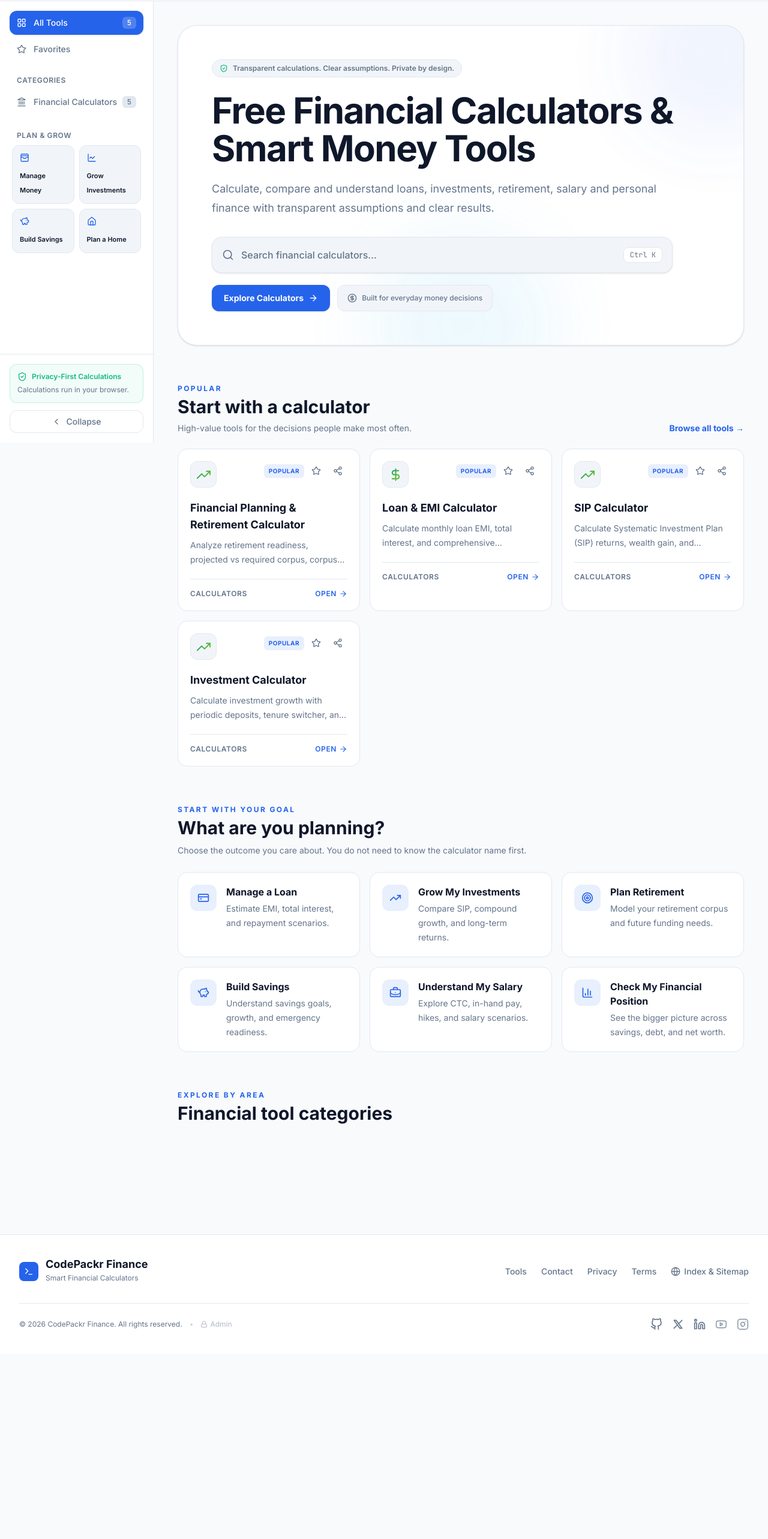
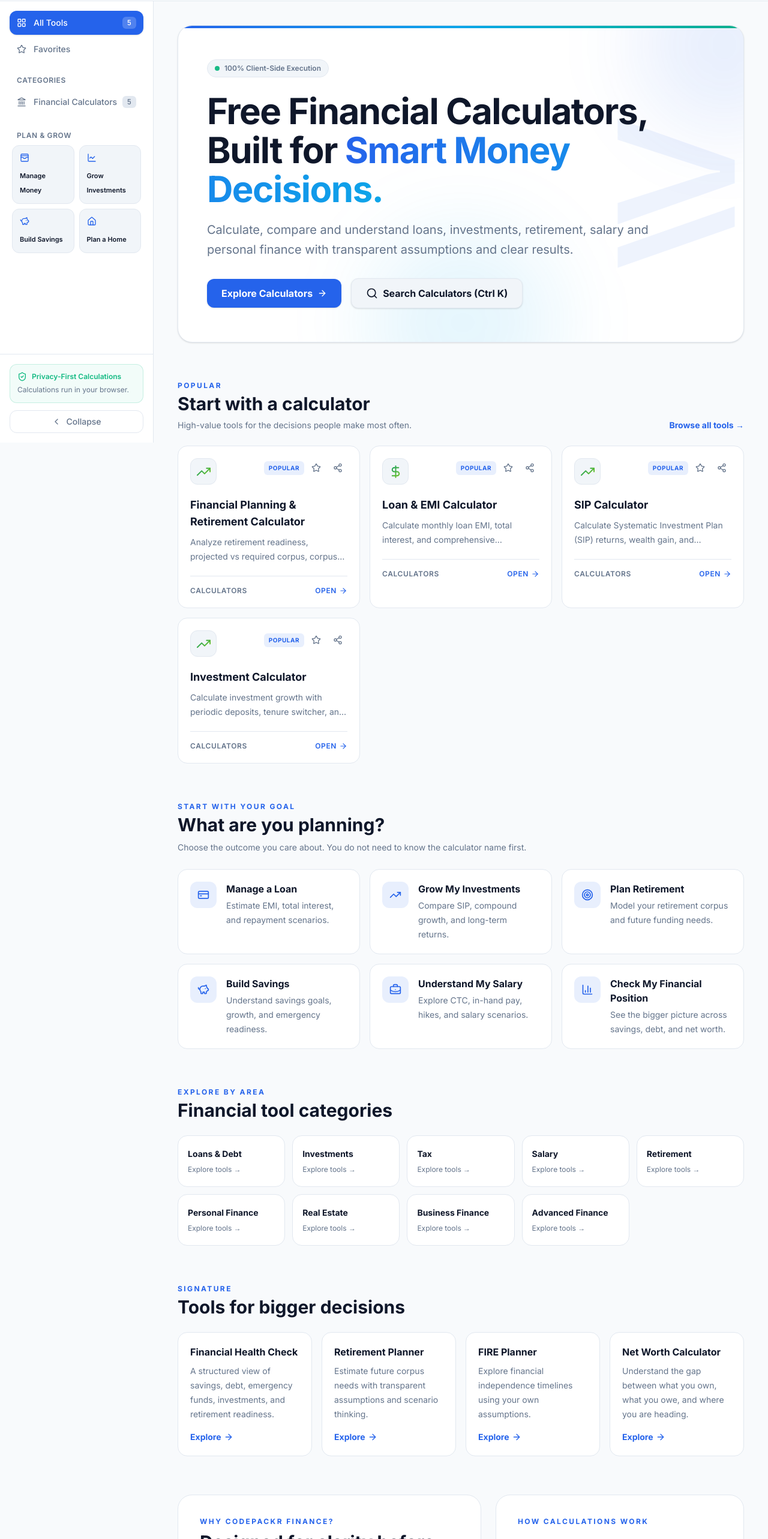
Before and after one commit to coolnaveen99/codepackr-finance, a React (Vite) app: page / in a window 1280 px wide. Shown: the part 63-2629 px from the top of the page at 60% size. Before the commit the page ends 2321 px from the top, so only its background shows below. Built offline with nearby package versions, Linux system fonts and the light colour scheme; no server answers; the database is empty.

Commit message:
refine homepage hero to match established CodePackr landing-page style

```diff
--- a/src/components/HomeDashboard.tsx
+++ b/src/components/HomeDashboard.tsx
@@ -43,6 +43,25 @@ const planningCards = [
   { title: 'Check My Financial Position', description: 'See the bigger picture across savings, debt, and net worth.', icon: BarChart3, matches: ['net worth', 'financial health', 'financial planner'], category: 'calculators' as CategoryFilter },
 ];
 
+const categoryCards = [
+  ['Loans & Debt', 'loans'],
+  ['Investments', 'investments'],
+  ['Tax', 'tax'],
+  ['Salary', 'salary'],
+  ['Retirement', 'retirement'],
+  ['Personal Finance', 'personal-finance'],
+  ['Real Estate', 'real-estate'],
+  ['Business Finance', 'business-finance'],
+  ['Advanced Finance', 'advanced-finance'],
+];
+
+const signaturePatterns = [
+  { title: 'Financial Health Check', description: 'A structured view of savings, debt, emergency funds, investments, and retirement readiness.', patterns: ['financial health', 'health check'] },
+  { title: 'Retirement Planner', description: 'Estimate future corpus needs with transparent assumptions and scenario thinking.', patterns: ['retirement', 'financial planner'] },
+  { title: 'FIRE Planner', description: 'Explore financial independence timelines using your own assumptions.', patterns: ['fire planner', 'fire'] },
+  { title: 'Net Worth Calculator', description: 'Understand the gap between what you own, what you owe, and where you are heading.', patterns: ['net worth'] },
+];
+
 export const HomeDashboard: React.FC<HomeDashboardProps> = ({ onSelectTool, selectedCategory, onSelectCategory, onOpenSearch }) => {
   const [searchQuery, setSearchQuery] = useState('');
   const [copiedId, setCopiedId] = useState<string | null>(null);
@@ -76,43 +95,49 @@ export const HomeDashboard: React.FC<HomeDashboardProps> = ({ onSelectTool, sele
 
   return (
     <div id="home-dashboard" className="space-y-16 pb-20 animate-fade-in">
-      <section className="relative overflow-hidden rounded-[2rem] border border-[color:var(--border)] bg-[color:var(--surface)] shadow-sm">
-        <div className="absolute inset-0 pointer-events-none opacity-70">
-          <div className="absolute -top-24 -right-24 h-72 w-72 rounded-full bg-[color:var(--brand)]/10 blur-3xl" />
+      {/* Hero - mirrors the established CodePackr landing-page hierarchy */}
+      <section className="relative overflow-hidden rounded-3xl border border-[color:var(--border)] bg-[color:var(--surface)] shadow-sm">
+        <div className="absolute inset-x-0 top-0 h-1 bg-gradient-to-r from-[color:var(--brand)] via-[color:var(--accent)] to-[color:var(--success)]" />
+        <div className="absolute inset-0 pointer-events-none overflow-hidden">
+          <div className="absolute right-[-80px] top-1/2 -translate-y-1/2 opacity-[0.07] text-[color:var(--brand)]" aria-hidden="true">
+            <span className="block text-[20rem] font-mono font-bold leading-none">&gt;=</span>
+          </div>
+          <div className="absolute -right-28 -top-28 h-72 w-72 rounded-full bg-[color:var(--brand)]/10 blur-3xl" />
           <div className="absolute -bottom-32 left-1/3 h-80 w-80 rounded-full bg-[color:var(--accent)]/10 blur-3xl" />
         </div>
-        <div className="relative z-10 px-6 py-10 sm:px-10 lg:px-14 lg:py-14">
+        <div className="relative z-10 px-6 py-12 sm:px-10 lg:px-12 lg:py-14">
           <div className="max-w-4xl">
-            <div className="inline-flex items-center gap-2 rounded-full border border-[color:var(--border)] bg-[color:var(--surface-elevated)] px-3 py-1.5 text-xs font-semibold text-[color:var(--ink-muted)]">
-              <ShieldCheck className="h-3.5 w-3.5 text-[color:var(--success)]" />
-              Transparent calculations. Clear assumptions. Private by design.
+            <div className="inline-flex items-center gap-2 px-3 py-1.5 rounded-full text-xs font-semibold border border-[color:var(--border)] bg-[color:var(--surface-elevated)] text-[color:var(--ink-muted)] mb-6">
+              <span className="w-2 h-2 rounded-full bg-[color:var(--success)] animate-pulse" />
+              100% Client-Side Execution
             </div>
-            <h1 className="mt-6 max-w-4xl text-4xl font-extrabold tracking-tight text-[color:var(--ink)] sm:text-5xl lg:text-6xl lg:leading-[1.05]">
-              Free Financial Calculators &amp; Smart Money Tools
+            <h1 className="text-4xl sm:text-5xl lg:text-6xl font-extrabold tracking-tight text-[color:var(--ink)] leading-[1.08] mb-5 max-w-4xl">
+              Free Financial Calculators,<br />
+              Built for <span className="text-transparent bg-clip-text bg-gradient-to-r from-[color:var(--brand)] to-[color:var(--accent)]">Smart Money Decisions.</span>
             </h1>
-            <p className="mt-5 max-w-3xl text-base leading-8 text-[color:var(--ink-muted)] sm:text-lg">
+            <p className="text-lg sm:text-xl text-[color:var(--ink-muted)] mb-8 max-w-3xl leading-relaxed">
               Calculate, compare and understand loans, investments, retirement, salary and personal finance with transparent assumptions and clear results.
             </p>
-            <div className="mt-8 max-w-3xl">
-              <button onClick={onOpenSearch} className="group flex w-full items-center gap-3 rounded-2xl border border-[color:var(--border)] bg-[color:var(--surface-elevated)] px-4 py-4 text-left shadow-sm transition hover:border-[color:var(--brand)] focus:outline-none focus:ring-2 focus:ring-[color:var(--brand)]/30" aria-label="Search financial calculators">
-                <Search className="h-5 w-5 shrink-0 text-[color:var(--ink-muted)] group-hover:text-[color:var(--brand)]" />
-                <span className="flex-1 truncate text-sm font-medium text-[color:var(--ink-muted)] sm:text-base">Search financial calculators...</span>
-                <kbd className="hidden rounded-lg border border-[color:var(--border)] bg-[color:var(--surface)] px-2.5 py-1 font-mono text-xs text-[color:var(--ink-muted)] sm:inline-flex">Ctrl K</kbd>
+            <div className="flex flex-wrap items-center gap-4">
+              <button
+                onClick={() => document.getElementById('popular-tools')?.scrollIntoView({ behavior: 'smooth' })}
+                className="px-6 py-3 rounded-xl font-bold text-white bg-[color:var(--brand)] hover:bg-[color:var(--brand-hover)] transition-colors shadow-sm cursor-pointer inline-flex items-center gap-2"
+              >
+                Explore Calculators <ArrowRight className="w-4 h-4" />
               </button>
-            </div>
-            <div className="mt-5 flex flex-wrap gap-3">
-              <button onClick={() => document.getElementById('popular-tools')?.scrollIntoView({ behavior: 'smooth' })} className="inline-flex items-center gap-2 rounded-xl bg-[color:var(--brand)] px-5 py-3 text-sm font-bold text-white shadow-sm transition hover:bg-[color:var(--brand-hover)]">
-                Explore Calculators <ArrowRight className="h-4 w-4" />
+              <button
+                onClick={onOpenSearch}
+                className="px-6 py-3 rounded-xl font-bold border border-[color:var(--border)] bg-[color:var(--surface-elevated)] text-[color:var(--ink)] hover:border-[color:var(--brand)] transition-colors flex items-center gap-2 shadow-sm cursor-pointer"
+              >
+                <Search className="w-5 h-5" />
+                Search Calculators ({typeof navigator !== 'undefined' && navigator.userAgent.includes('Mac') ? '⌘' : 'Ctrl'} K)
               </button>
-              <span className="inline-flex items-center gap-2 rounded-xl border border-[color:var(--border)] bg-[color:var(--surface-elevated)] px-4 py-3 text-xs font-medium text-[color:var(--ink-muted)]">
-                <CircleDollarSign className="h-4 w-4" />
-                Built for everyday money decisions
-              </span>
             </div>
           </div>
         </div>
       </section>
 
+      {/* Popular Tools */}
       <section id="popular-tools" className="space-y-6">
         <div className="flex flex-col gap-2 sm:flex-row sm:items-end sm:justify-between">
           <div>
@@ -145,6 +170,7 @@ export const HomeDashboard: React.FC<HomeDashboardProps> = ({ onSelectTool, sele
         </div>
       </section>
 
+      {/* Intent-based navigation */}
       <section className="space-y-6">
         <div>
           <p className="text-xs font-bold uppercase tracking-[0.2em] text-[color:var(--brand)]">Start with your goal</p>
@@ -166,11 +192,90 @@ export const HomeDashboard: React.FC<HomeDashboardProps> = ({ onSelectTool, sele
         </div>
       </section>
 
+      {/* Categories */}
       <section className="space-y-6">
         <div>
           <p className="text-xs font-bold uppercase tracking-[0.2em] text-[color:var(--brand)]">Explore by area</p>
           <h2 className="mt-1 text-2xl font-extrabold text-[color:var(--ink)] sm:text-3xl">Financial tool categories</h2>
         </div>
+        <div className="grid grid-cols-2 gap-3 sm:grid-cols-3 lg:grid-cols-5">
+          {categoryCards.map(([title]) => (
+            <button key={title} onClick={() => onSelectCategory('calculators')} className="group rounded-2xl border border-[color:var(--border)] bg-[color:var(--surface)] px-4 py-5 text-left transition hover:-translate-y-0.5 hover:border-[color:var(--brand)] hover:shadow-md">
+              <div className="text-sm font-bold text-[color:var(--ink)] group-hover:text-[color:var(--brand)]">{title}</div>
+              <div className="mt-2 text-xs text-[color:var(--ink-muted)]">Explore tools →</div>
+            </button>
+          ))}
+        </div>
+      </section>
+
+      {/* Signature Tools */}
+      <section className="space-y-6">
+        <div>
+          <p className="text-xs font-bold uppercase tracking-[0.2em] text-[color:var(--brand)]">Signature</p>
+          <h2 className="mt-1 text-2xl font-extrabold text-[color:var(--ink)] sm:text-3xl">Tools for bigger decisions</h2>
+        </div>
+        <div className="grid grid-cols-1 gap-4 md:grid-cols-2 xl:grid-cols-4">
+          {signaturePatterns.map((item) => {
+            const target = findTool(...item.patterns);
+            return (
+              <button key={item.title} onClick={() => target ? onSelectTool(target) : onOpenSearch()} className="group rounded-2xl border border-[color:var(--border)] bg-[color:var(--surface)] p-5 text-left transition hover:border-[color:var(--brand)] hover:shadow-lg">
+                <h3 className="font-extrabold text-[color:var(--ink)] group-hover:text-[color:var(--brand)]">{item.title}</h3>
+                <p className="mt-2 text-sm leading-6 text-[color:var(--ink-muted)]">{item.description}</p>
+                <span className="mt-4 inline-flex items-center gap-1 text-sm font-bold text-[color:var(--brand)]">Explore <ArrowRight className="h-4 w-4" /></span>
+              </button>
+            );
+          })}
+        </div>
+      </section>
+
+      {/* Why */}
+      <section className="grid gap-6 lg:grid-cols-[1.1fr_0.9fr]">
+        <div className="rounded-3xl border border-[color:var(--border)] bg-[color:var(--surface)] p-7 sm:p-9">
+          <p className="text-xs font-bold uppercase tracking-[0.2em] text-[color:var(--brand)]">Why CodePackr Finance?</p>
+          <h2 className="mt-2 text-2xl font-extrabold text-[color:var(--ink)] sm:text-3xl">Designed for clarity before commitment.</h2>
+          <div className="mt-6 grid gap-4 sm:grid-cols-2">
+            {[
+              ['Free to use', 'Core calculators are available without a mandatory account.'],
+              ['Browser-first', 'Calculations are designed to run locally in your browser.'],
+              ['Transparent', 'Assumptions and methodology are easier to inspect and understand.'],
+              ['Export-ready', 'Turn important results into reports and reusable scenarios.'],
+            ].map(([title, text]) => (
+              <div key={title} className="rounded-2xl border border-[color:var(--border)] bg-[color:var(--surface-elevated)] p-4">
+                <h3 className="font-bold text-[color:var(--ink)]">{title}</h3>
+                <p className="mt-1 text-sm leading-6 text-[color:var(--ink-muted)]">{text}</p>
+              </div>
+            ))}
+          </div>
+        </div>
+        <div className="rounded-3xl border border-[color:var(--border)] bg-[color:var(--surface)] p-7 sm:p-9">
+          <p className="text-xs font-bold uppercase tracking-[0.2em] text-[color:var(--brand)]">How calculations work</p>
+          <div className="mt-6 space-y-3">
+            {['Inputs', 'Formula', 'Result', 'Scenario', 'Export'].map((step, index) => (
+              <div key={step} className="flex items-center gap-3 rounded-2xl border border-[color:var(--border)] bg-[color:var(--surface-elevated)] px-4 py-3">
+                <span className="flex h-7 w-7 items-center justify-center rounded-full bg-[color:var(--brand)] text-xs font-bold text-white">{index + 1}</span>
+                <span className="font-semibold text-[color:var(--ink)]">{step}</span>
+                {index < 4 && <ArrowRight className="ml-auto h-4 w-4 text-[color:var(--ink-muted)]" />}
+              </div>
+            ))}
+          </div>
+        </div>
+      </section>
+
+      {/* Trust / methodology */}
+      <section className="rounded-3xl border border-[color:var(--border)] bg-[color:var(--surface)] p-7 sm:p-9">
+        <div className="max-w-4xl">
+          <p className="text-xs font-bold uppercase tracking-[0.2em] text-[color:var(--brand)]">Trust & methodology</p>
+          <h2 className="mt-2 text-2xl font-extrabold text-[color:var(--ink)] sm:text-3xl">Understand what the numbers mean.</h2>
+          <p className="mt-3 text-sm sm:text-base leading-7 text-[color:var(--ink-muted)]">Review calculation assumptions, methodology, sources and update context before using results for important financial decisions. Outputs are educational calculations based on the information and assumptions entered.</p>
+        </div>
+        <div className="mt-6 grid gap-4 sm:grid-cols-2 lg:grid-cols-4">
+          {['Editorial methodology', 'Calculation methodology', 'Data sources', 'Last reviewed'].map((item) => (
+            <div key={item} className="flex items-center gap-3 rounded-2xl border border-[color:var(--border)] bg-[color:var(--surface-elevated)] px-4 py-4 text-sm font-semibold text-[color:var(--ink)]">
+              <ShieldCheck className="h-5 w-5 text-[color:var(--success)]" />
+              {item}
+            </div>
+          ))}
+        </div>
       </section>
     </div>
   );
```
